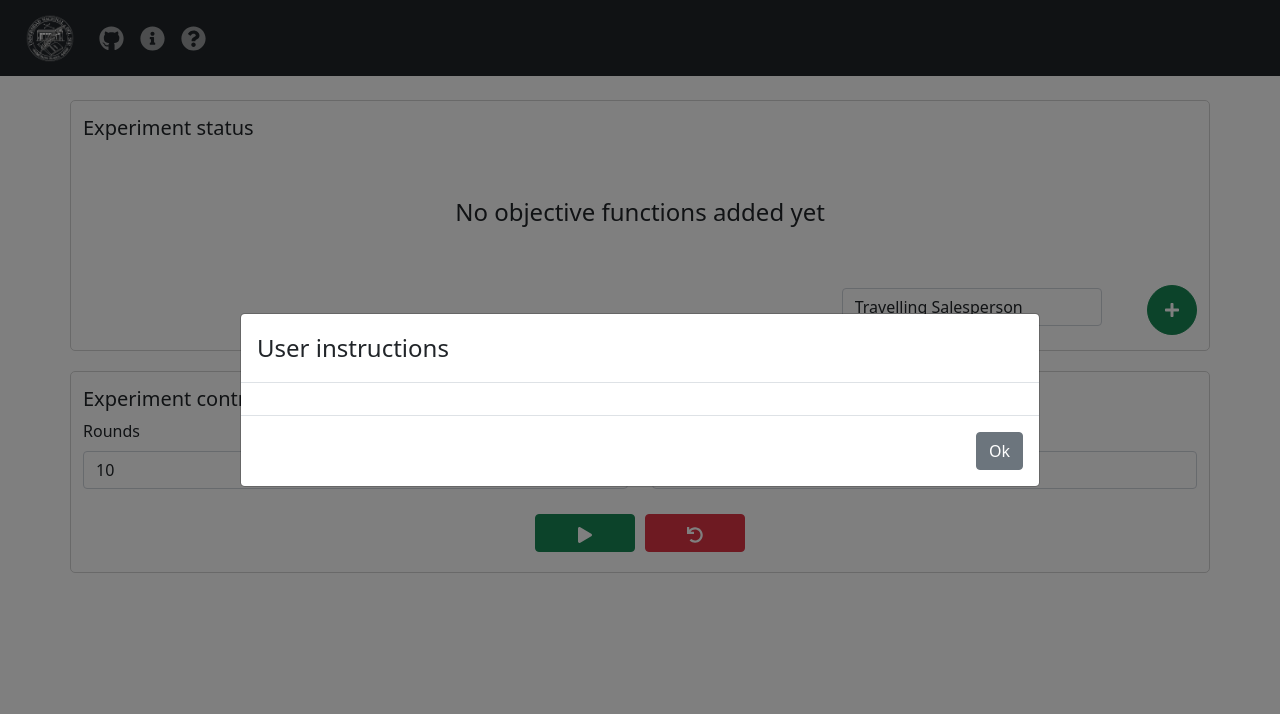
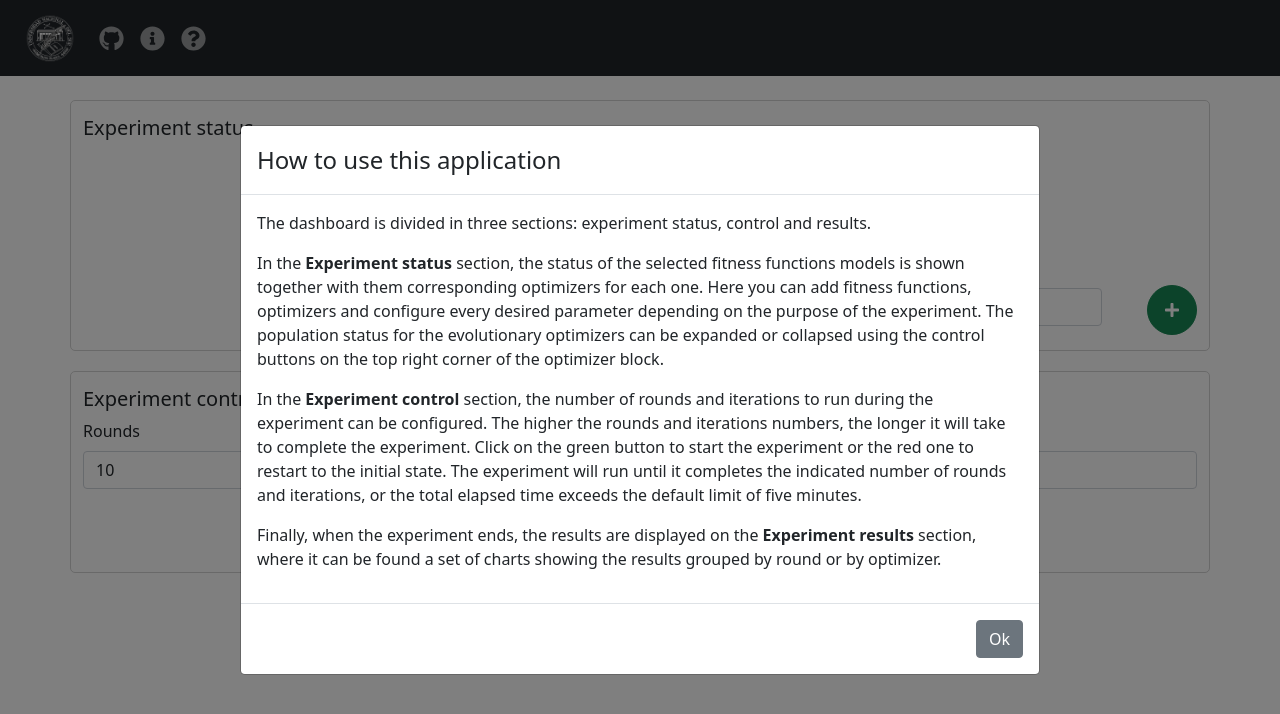
Before and after one commit to matiasmicheletto/dna-solver, a React (Create React App) app in the folder client/: page / in a window 1280 px wide. Both pictures are taken after a click on the button 193 px from the left and 38 px from the top of the page. Shown: the top 714 px of the page. Built offline with nearby package versions, Linux system fonts and the light colour scheme.

Commit message:
Results cards

```diff
--- a/client/src/components/modals/help.js
+++ b/client/src/components/modals/help.js
@@ -3,9 +3,23 @@ import { Modal } from 'react-bootstrap';
 import EmptyLGModal from './templates';
 
 const HelpModal = props => (
-    <EmptyLGModal {...props} title="User instructions">
+    <EmptyLGModal {...props} title="How to use this application">
         <Modal.Body>
-
+            <p>The dashboard is divided in three sections: experiment status, control and results.</p>
+            <p>In the <b>Experiment status</b> section, the status of the selected fitness functions
+            models is shown together with them corresponding optimizers for each one. Here you can add
+            fitness functions, optimizers and configure every desired parameter depending on the purpose
+            of the experiment. The population status for the evolutionary optimizers can be expanded or
+            collapsed using the control buttons on the top right corner of the optimizer block.</p>
+            <p>In the <b>Experiment control</b> section, the number of rounds and iterations to run
+            during the experiment can be configured. The higher the rounds and iterations numbers, the
+            longer it will take to complete the experiment. Click on the green button to start the experiment
+            or the red one to restart to the initial state. The experiment will run until it completes
+            the indicated number of rounds and iterations, or the total elapsed time exceeds the
+            default limit of five minutes.</p>
+            <p>Finally, when the experiment ends, the results are displayed on the <b>Experiment
+            results</b> section, where it can be found a set of charts showing the results grouped
+            by round or by optimizer.</p>
         </Modal.Body>
     </EmptyLGModal>
 );
--- a/client/src/components/plotter/index.js
+++ b/client/src/components/plotter/index.js
@@ -1,5 +1,5 @@
 import React, { useContext } from 'react';
-import { Row, Col } from 'react-bootstrap';
+import { Row, Col, ListGroup, Table, CloseButton } from 'react-bootstrap';
 import classes from './styles.module.css';
 import { OMContext } from '../../context/ManagerContext';
 import LinePlot from '../plots/lineplot';
@@ -85,7 +85,6 @@ const Plotter = props => {
                 });
             }
         });
-
         show = true;
     }
 
@@ -106,6 +105,45 @@ const Plotter = props => {
                     <BarPlot id="elapsed" config={elapsed_bar_config}/>
                 </Col>
             </Row>
+            <Row>
+                {
+                    Object.keys(results.by_optimizer).map(g => (
+                        <Col xl style={{marginBottom:"15px"}}>
+                            <div style={{backgroundColor: results.by_optimizer[g].color}} className={classes.ResultCard}>
+                                <h5>{results.by_optimizer[g].name}</h5>
+                                <Table striped bordered hover responsive>
+                                    <tbody>
+                                        <tr>
+                                            <td><b>Fitness evaluations (average):</b></td>
+                                            <td>{results.by_optimizer[g].avg_fitness_evals}</td>
+                                        </tr>
+                                        <tr>
+                                            <td><b>Round elapsed time:</b></td>
+                                            <td>{results.by_optimizer[g].avg_elapsed} ms.</td>
+                                        </tr>
+                                        <tr>
+                                            <td><b>Best fitness (average):</b></td>
+                                            <td>{results.by_optimizer[g].avg_best_fitness.toFixed(3)}</td>
+                                        </tr>
+                                        <tr>
+                                            <td><b>Best fitness (all rounds):</b></td>
+                                            <td>{results.by_optimizer[g].abs_best_fitness.toFixed(3)}</td>
+                                        </tr>
+                                        <tr>
+                                            <td><b>Best solution (all rounds):</b></td>
+                                            <td>{results.by_optimizer[g].abs_best_solution}</td>
+                                        </tr>
+                                        <tr>
+                                            <td><b>Best objective (all rounds):</b></td>
+                                            <td>{results.by_optimizer[g].abs_best_objective}</td>
+                                        </tr>
+                                    </tbody>
+                                </Table>
+                            </div>
+                        </Col>
+                    ))
+                }
+            </Row>
         </div>
     );
 }
--- a/client/src/components/plotter/styles.module.css
+++ b/client/src/components/plotter/styles.module.css
@@ -4,3 +4,8 @@
     border-radius: 5px;
     border: 1px solid lightgray;
 }
+
+.ResultCard {
+    padding: 10px;
+    border-radius: 10px;
+}
--- a/client/src/manager/index.mjs
+++ b/client/src/manager/index.mjs
@@ -164,7 +164,7 @@ class OptManager {
         }
         if(progressCallback) progressCallback(100); // Progress complete
 
-        // After completing all the rounds, calculate the metrics
+        // After completing all the rounds, calculate the metrics by optimizer
         let by_optimizer = {};
         for(let g = 0; g < len; g++){ // For each optimizer
             let best_matrix = [];
@@ -206,7 +206,6 @@ class OptManager {
         }
         if(finishCallback) finishCallback();
         this._results = {by_round:by_round, by_optimizer:by_optimizer, ready:true};
-        console.log(by_round);
     }
 
     reset = () => {
```
